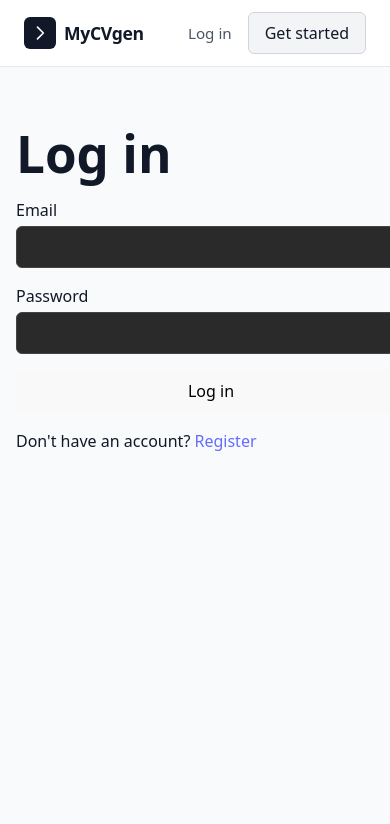
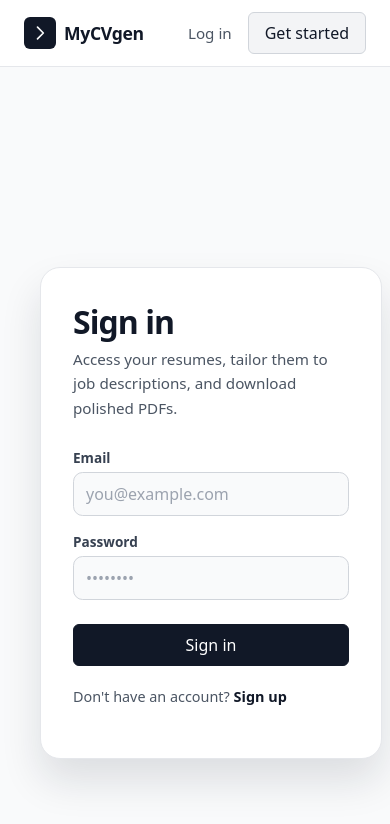
Before and after one commit to kinstugi/my_cv_gen_frontend, a React (Vite) app: page /login in a window 390 px wide. Shown: the top 824 px of the page. Built offline with nearby package versions, Linux system fonts and the light colour scheme; no server answers.

Commit message:
Implement new authentication and profile UI components with enhanced styling and layout. Introduce responsive design for login, registration, and profile pages, improving user experience and accessibility.

```diff
--- a/src/App.css
+++ b/src/App.css
@@ -295,6 +295,284 @@ section h2 {
   margin-bottom: 1rem;
 }
 
+/* Auth screens */
+.auth-shell {
+  min-height: calc(100vh - 4rem);
+  display: flex;
+  align-items: center;
+  justify-content: center;
+  padding: 2rem 1.5rem;
+}
+
+.auth-card {
+  width: 100%;
+  max-width: 420px;
+  background: #ffffff;
+  border-radius: 1.25rem;
+  border: 1px solid #e5e7eb;
+  padding: 2.25rem 2rem;
+  box-shadow: 0 22px 40px rgba(15, 23, 42, 0.12);
+}
+
+.auth-title {
+  margin: 0 0 0.5rem;
+  font-size: 2rem;
+  font-weight: 800;
+  letter-spacing: -0.03em;
+  color: #111827;
+}
+
+.auth-subtitle {
+  margin: 0 0 1.75rem;
+  font-size: 0.95rem;
+  line-height: 1.6;
+  color: #4b5563;
+}
+
+.auth-form {
+  display: flex;
+  flex-direction: column;
+  gap: 1rem;
+}
+
+.auth-field {
+  display: flex;
+  flex-direction: column;
+  gap: 0.25rem;
+}
+
+.auth-field label {
+  font-size: 0.85rem;
+  font-weight: 600;
+  color: #374151;
+}
+
+.auth-field input {
+  padding: 0.55rem 0.75rem;
+  border-radius: 0.6rem;
+  border: 1px solid #d1d5db;
+  font: inherit;
+  background: #f9fafb;
+  color: #111827;
+}
+
+.auth-field input::placeholder {
+  color: #9ca3af;
+}
+
+.auth-field input:focus {
+  outline: none;
+  border-color: #111827;
+  box-shadow: 0 0 0 1px #111827;
+  background: #ffffff;
+}
+
+.auth-field-row {
+  display: flex;
+  gap: 0.75rem;
+}
+
+.auth-field-row .auth-field {
+  flex: 1;
+}
+
+.auth-alert {
+  padding: 0.75rem 0.85rem;
+  border-radius: 0.7rem;
+  font-size: 0.85rem;
+}
+
+.auth-alert-error {
+  background: #fef2f2;
+  border: 1px solid #fecaca;
+  color: #b91c1c;
+}
+
+.auth-submit {
+  width: 100%;
+  margin-top: 0.5rem;
+}
+
+.auth-footer {
+  margin-top: 1.25rem;
+  font-size: 0.9rem;
+  color: #4b5563;
+}
+
+.auth-link {
+  font-weight: 600;
+  color: #111827;
+  text-decoration: none;
+}
+
+.auth-link:hover {
+  text-decoration: underline;
+}
+
+/* Profile page */
+.profile-shell {
+  display: flex;
+  flex-direction: column;
+  gap: 1.75rem;
+}
+
+.profile-header {
+  display: flex;
+  justify-content: space-between;
+  align-items: center;
+  gap: 1.25rem;
+}
+
+.profile-avatar {
+  display: flex;
+  align-items: center;
+  gap: 1rem;
+}
+
+.profile-avatar-circle {
+  width: 3rem;
+  height: 3rem;
+  border-radius: 999px;
+  background: #111827;
+  display: flex;
+  align-items: center;
+  justify-content: center;
+}
+
+.profile-avatar-initials {
+  color: #f9fafb;
+  font-weight: 700;
+  letter-spacing: 0.05em;
+  text-transform: uppercase;
+}
+
+.profile-header-text h1 {
+  margin: 0 0 0.15rem;
+  font-size: 1.4rem;
+  font-weight: 800;
+  letter-spacing: -0.03em;
+}
+
+.profile-header-text p {
+  margin: 0;
+  font-size: 0.9rem;
+  color: #6b7280;
+}
+
+.profile-meta {
+  text-align: right;
+  font-size: 0.85rem;
+}
+
+.profile-label {
+  display: block;
+  text-transform: uppercase;
+  letter-spacing: 0.16em;
+  font-weight: 700;
+  color: #9ca3af;
+}
+
+.profile-email {
+  display: block;
+  margin-top: 0.1rem;
+  font-weight: 500;
+  color: #111827;
+}
+
+.profile-card {
+  background: #ffffff;
+  border-radius: 1.25rem;
+  border: 1px solid #e5e7eb;
+  padding: 1.75rem 1.6rem;
+  box-shadow: 0 18px 40px rgba(15, 23, 42, 0.08);
+}
+
+.profile-card h2 {
+  margin: 0 0 0.5rem;
+  font-size: 1.1rem;
+  font-weight: 700;
+}
+
+.profile-card-subtitle {
+  margin: 0 0 1.5rem;
+  font-size: 0.95rem;
+  color: #6b7280;
+}
+
+.profile-form {
+  display: flex;
+  flex-direction: column;
+  gap: 1rem;
+}
+
+.profile-field {
+  display: flex;
+  flex-direction: column;
+  gap: 0.25rem;
+}
+
+.profile-field label {
+  font-size: 0.85rem;
+  font-weight: 600;
+  color: #374151;
+}
+
+.profile-field input {
+  padding: 0.55rem 0.75rem;
+  border-radius: 0.6rem;
+  border: 1px solid #d1d5db;
+  font: inherit;
+  background: #f9fafb;
+  color: #111827;
+}
+
+.profile-field input::placeholder {
+  color: #9ca3af;
+}
+
+.profile-field input:focus {
+  outline: none;
+  border-color: #111827;
+  box-shadow: 0 0 0 1px #111827;
+  background: #ffffff;
+}
+
+.profile-field-row {
+  display: flex;
+  gap: 0.75rem;
+}
+
+.profile-field-row .profile-field {
+  flex: 1;
+}
+
+.profile-alert-success {
+  background: #ecfdf5;
+  border: 1px solid #bbf7d0;
+  color: #15803d;
+}
+
+.profile-actions {
+  display: flex;
+  justify-content: flex-end;
+  margin-top: 0.5rem;
+}
+
+@media (max-width: 768px) {
+  .profile-header {
+    flex-direction: column;
+    align-items: flex-start;
+  }
+
+  .profile-meta {
+    text-align: left;
+  }
+
+  .profile-field-row {
+    flex-direction: column;
+  }
+}
+
 .home-page {
   text-align: center;
 }
--- a/src/pages/Login.jsx
+++ b/src/pages/Login.jsx
@@ -29,37 +29,58 @@ export default function Login() {
   }
 
   return (
-    <div className="page auth-page">
-      <h1>Log in</h1>
-      <form onSubmit={handleSubmit} className="form">
-        {error && <p className="form-error">{error}</p>}
-        <label>
-          Email
+    <div className="auth-shell">
+      <div className="auth-card">
+        <h1 className="auth-title">Sign in</h1>
+        <p className="auth-subtitle">
+          Access your resumes, tailor them to job descriptions, and download polished PDFs.
+        </p>
+
+        <form onSubmit={handleSubmit} className="auth-form">
+          {error && (
+            <div className="auth-alert auth-alert-error">
+              <p>{error}</p>
+            </div>
+          )}
+
+          <div className="auth-field">
+            <label htmlFor="email">Email</label>
             <input
+              id="email"
               type="email"
               value={email}
               onChange={(e) => setEmail(e.target.value)}
               required
               autoComplete="email"
+              placeholder="you@example.com"
             />
-        </label>
-        <label>
-          Password
+          </div>
+
+          <div className="auth-field">
+            <label htmlFor="password">Password</label>
             <input
+              id="password"
               type="password"
               value={password}
               onChange={(e) => setPassword(e.target.value)}
               required
               autoComplete="current-password"
+              placeholder="••••••••"
             />
-        </label>
-        <button type="submit" disabled={submitting}>
-          {submitting ? 'Logging in…' : 'Log in'}
+          </div>
+
+          <button type="submit" disabled={submitting} className="btn primary auth-submit">
+            {submitting ? 'Signing in…' : 'Sign in'}
           </button>
         </form>
-      <p>
-        Don't have an account? <Link to="/register">Register</Link>
+
+        <p className="auth-footer">
+          Don&apos;t have an account?{' '}
+          <Link to="/register" className="auth-link">
+            Sign up
+          </Link>
         </p>
+      </div>
     </div>
   );
 }
--- a/src/pages/Register.jsx
+++ b/src/pages/Register.jsx
@@ -48,90 +48,83 @@ export default function Register() {
   }
 
   return (
-    <div className="page auth-page">
-      <h1>Register</h1>
-      <form onSubmit={handleSubmit} className="form">
-        {error && <p className="form-error">{error}</p>}
-        <label>
-          First name *
+    <div className="auth-shell">
+      <div className="auth-card">
+        <h1 className="auth-title">Create your account</h1>
+        <p className="auth-subtitle">
+          Start building job‑ready CVs, keep multiple versions in sync, and export PDFs in one place.
+        </p>
+
+        <form onSubmit={handleSubmit} className="auth-form">
+          {error && (
+            <div className="auth-alert auth-alert-error">
+              <p>{error}</p>
+            </div>
+          )}
+
+          <div className="auth-field-row">
+            <div className="auth-field">
+              <label htmlFor="firstName">First name</label>
               <input
+                id="firstName"
                 value={form.firstName}
                 onChange={(e) => update('firstName', e.target.value)}
                 required
                 autoComplete="given-name"
+                placeholder="First name"
               />
-        </label>
-        <label>
-          Last name *
+            </div>
+            <div className="auth-field">
+              <label htmlFor="lastName">Last name</label>
               <input
+                id="lastName"
                 value={form.lastName}
                 onChange={(e) => update('lastName', e.target.value)}
                 required
                 autoComplete="family-name"
+                placeholder="Last name"
               />
-        </label>
-        <label>
-          Email *
+            </div>
+          </div>
+
+          <div className="auth-field">
+            <label htmlFor="email">Email</label>
             <input
+              id="email"
               type="email"
               value={form.email}
               onChange={(e) => update('email', e.target.value)}
               required
               autoComplete="email"
+              placeholder="you@example.com"
             />
-        </label>
-        <label>
-          Password *
+          </div>
+
+          <div className="auth-field">
+            <label htmlFor="password">Password</label>
             <input
+              id="password"
               type="password"
               value={form.password}
               onChange={(e) => update('password', e.target.value)}
               required
               autoComplete="new-password"
+              placeholder="At least 6 characters"
             />
-        </label>
-        <label>
-          Phone
-          <input
-            type="tel"
-            value={form.phoneNumber}
-            onChange={(e) => update('phoneNumber', e.target.value)}
-            placeholder="+1 234 567 8900"
-          />
-        </label>
-        <label>
-          GitHub URL
-          <input
-            type="url"
-            value={form.githubUrl}
-            onChange={(e) => update('githubUrl', e.target.value)}
-            placeholder="https://github.com/username"
-          />
-        </label>
-        <label>
-          Location
-          <input
-            value={form.location}
-            onChange={(e) => update('location', e.target.value)}
-            placeholder="City, Country"
-          />
-        </label>
-        <label>
-          Website
-          <input
-            type="url"
-            value={form.website}
-            onChange={(e) => update('website', e.target.value)}
-            placeholder="https://yoursite.com"
-          />
-        </label>
-        <button type="submit" disabled={submitting}>
-          {submitting ? 'Registering…' : 'Register'}
+          </div>
+
+          <button type="submit" disabled={submitting} className="btn primary auth-submit">
+            {submitting ? 'Creating account…' : 'Create account'}
           </button>
         </form>
-      <p>
-        Already have an account? <Link to="/login">Log in</Link>
+
+        <p className="auth-footer">
+          Already have an account?{' '}
+          <Link to="/login" className="auth-link">
+            Sign in
+          </Link>
         </p>
+      </div>
     </div>
   );
 }
```
Also changed, not shown: src/pages/Profile.jsx (+86 -31 lines). Lines whose indentation alone changed are shown as unchanged.
